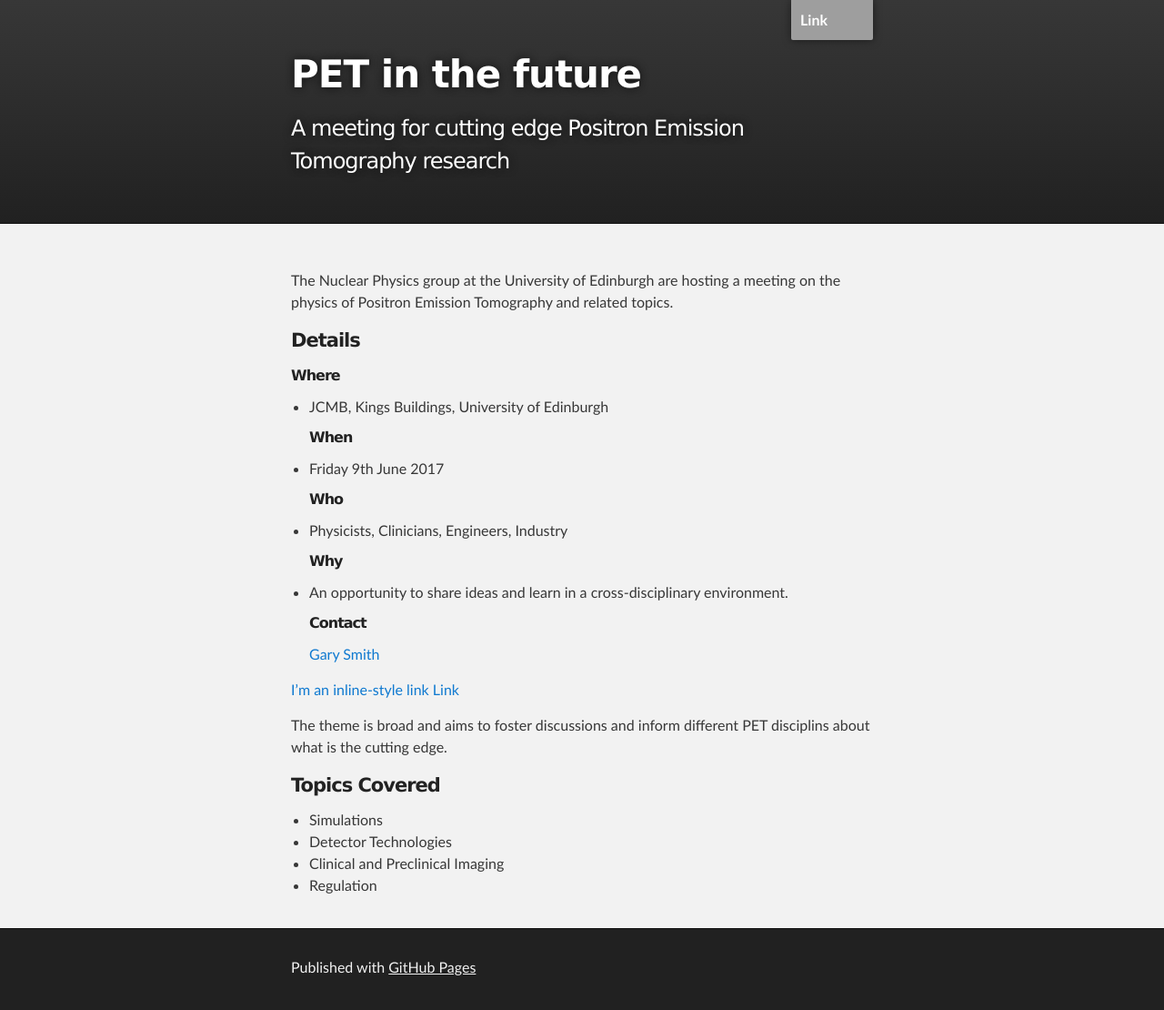
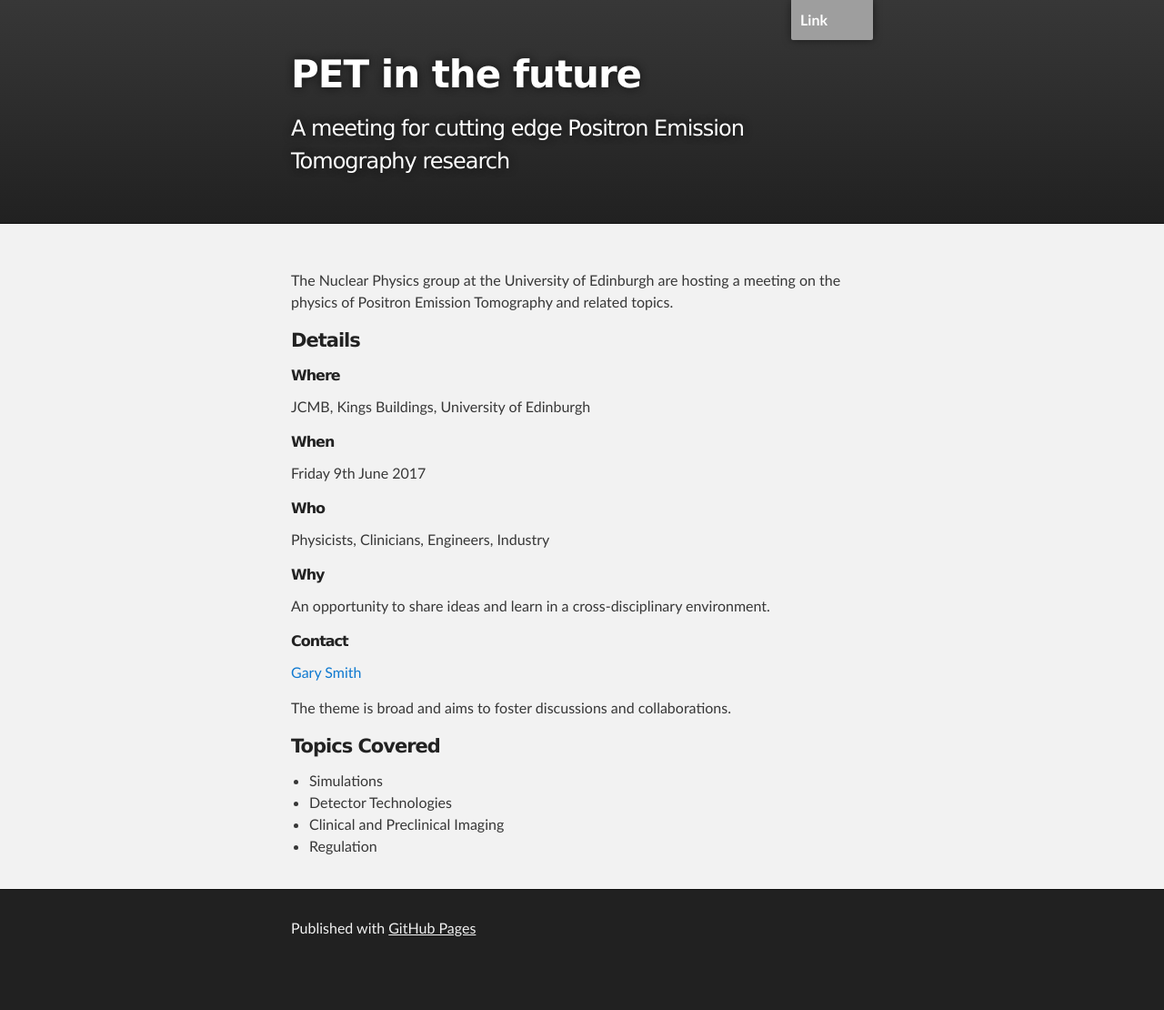
Before and after one commit to gsmith23/gsmith23.github.io, a Jekyll site: the page built from index.md, in a window 1280 px wide. Shown: the whole page at 91% size. Built offline with Jekyll 4.4.1, drawn with Linux system fonts in a browser that asks for light colours; after the commit the page ends 1067 px from its top, so only the background shows below that; grey boxes are pictures that could not be loaded.

Commit message:
Update index.md

```diff
--- a/index.md
+++ b/index.md
@@ -6,34 +6,18 @@ The Nuclear Physics group at the University of Edinburgh are hosting a meeting o
 
 #### [](#header-4) Details
 
-<!--dl>
-<dt>Where</dt>
-<dd>JCMB, Kings Buildings, University of Edinburgh</dd>
-<dt>When</dt>
-<dd>Friday 9th June 2017</dd>
-<dt>Who</dt>
-<dd>Physicists, Clinicians, Engineers, Industry</dd>
-<dt>Why</dt>
-<dd>[Link](another-page) An opportunity to share ideas and learn in a cross-disciplinary environment.</dd>
-<dt>Contact</dt>
-<dd> <a http://www.ph.ed.ac.uk/people/gary-smith > Gary Smith </a></dd>
-</dl-->
-
 ###### [](#header-6) Where
-  - JCMB, Kings Buildings, University of Edinburgh
+JCMB, Kings Buildings, University of Edinburgh
 ###### [](#header-6) When
-  - Friday 9th June 2017
+Friday 9th June 2017
 ###### [](#header-6) Who
-  - Physicists, Clinicians, Engineers, Industry
+Physicists, Clinicians, Engineers, Industry
 ###### [](#header-6) Why
-  - An opportunity to share ideas and learn in a cross-disciplinary environment.
+An opportunity to share ideas and learn in a cross-disciplinary environment.
 ###### [](#header-6) Contact
 [Gary Smith](http://www.ph.ed.ac.uk/people/gary-smith)
 
-[I'm an inline-style link](https://www.google.com)
-[Link](another-page)
-
-The theme is broad and aims to foster discussions and inform different PET disciplins about what is the cutting edge.
+The theme is broad and aims to foster discussions and collaborations.
 
 #### [](#header-4) Topics Covered
 
```
